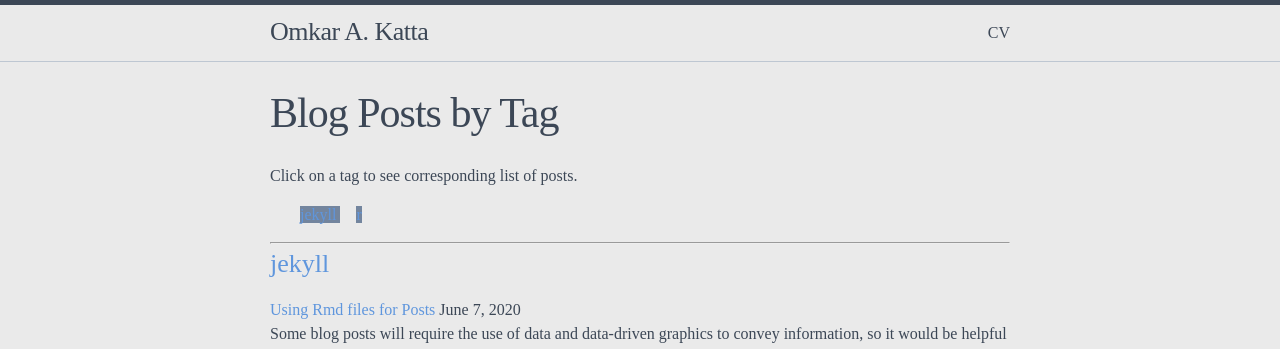
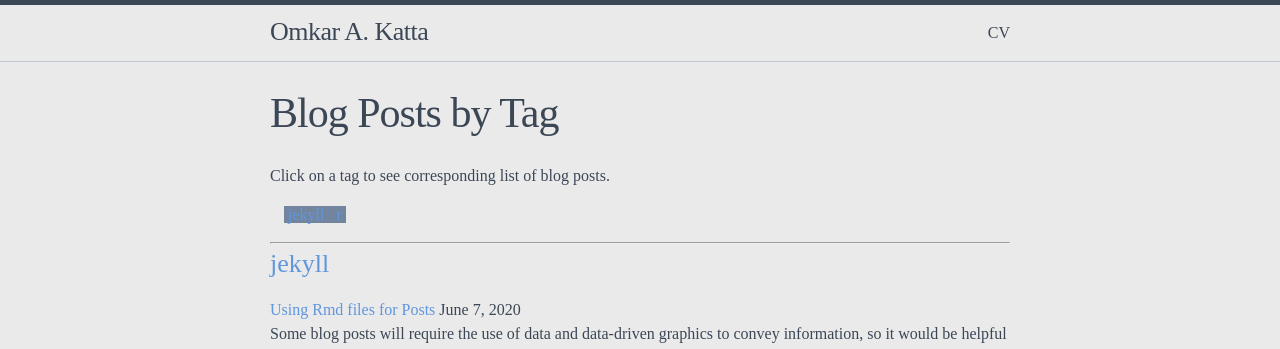
Before and after one commit to omkarakatta/omkarakatta.github.io, a Jekyll site: the page built from pages/postsbytag.md, in a window 1280 px wide. Shown: the top 349 px of the page. Built offline with Jekyll 4.4.1, drawn with Linux system fonts in a browser that asks for light colours; nearby versions of some CDN libraries.

Commit message:
change padding to 0 and 4px; change margin to -1em

```diff
--- a/pages/postsbytag.md
+++ b/pages/postsbytag.md
@@ -4,12 +4,12 @@
 ---
 
 <!-- Reference: https://raw.githubusercontent.com/jokecamp/jokecamp.com/master/tag.md -->
-Click on a tag to see corresponding list of posts.
+Click on a tag to see corresponding list of blog posts.
 
 <ul class = "tags">
 {% for tag in site.tags %}
   {% assign t = tag | first %}
-  <li style = "margin-right:1em; margin-left:0em">
+  <li style = "margin-right:1em; margin-left:-1em; padding:0 4px">
     <a href="/tag/#{{t | downcase | replace:" ","-" }}">{{ t | downcase }}</a>
   </li>
 {% endfor %}
```
